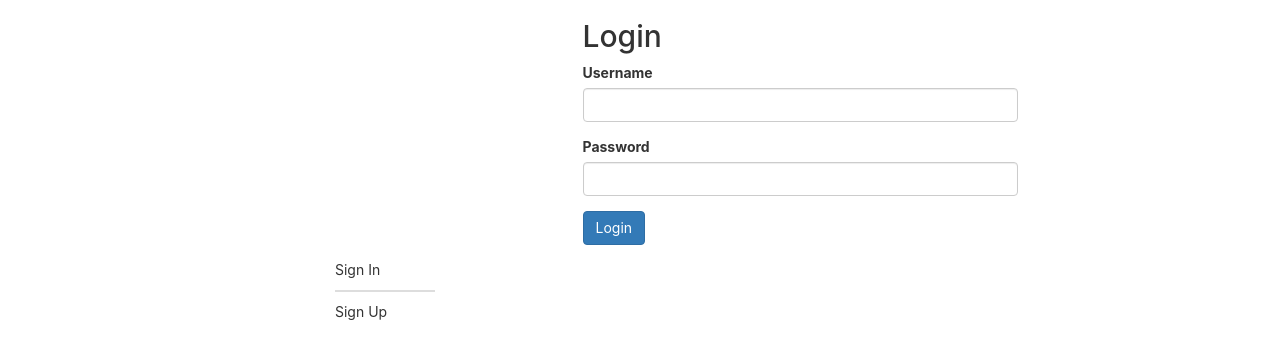
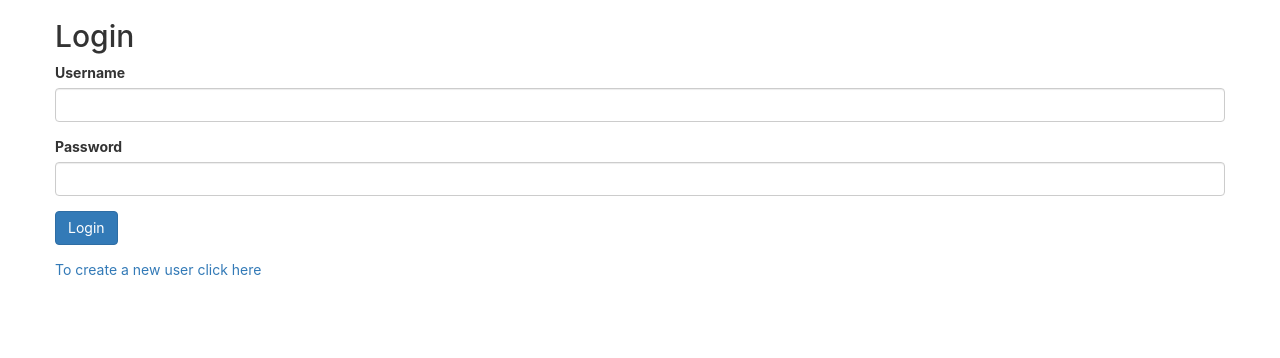
Before and after one commit to jainanshul/mern-example, a React (Create React App) app in the folder client/: page /auth in a window 1280 px wide. Shown: the top 358 px of the page. Built offline with nearby package versions, Linux system fonts and the light colour scheme.

Commit message:
Fix style issues with authentication screen

```diff
--- a/client/src/App.js
+++ b/client/src/App.js
@@ -5,8 +5,9 @@ import {
   Route,
 } from 'react-router-dom';
 
-import Logout from './Logout';
+import Home from './Home';
 import Authenticator from './Authenticator';
+import Register from './Register';
 import PrivateRoute from './PrivateRoute';
 
 export default class App extends Component {
@@ -15,8 +16,9 @@ export default class App extends Component {
       <BrowserRouter>
         <Switch>
           <Route path='/auth' component={Authenticator} />
-          <PrivateRoute exact path='/' component={Logout} />
-          <PrivateRoute path='/logout' component={Logout} />
+          <Route path='/register' component={Register} />
+          <PrivateRoute exact path='/' component={Home} />
+          <PrivateRoute path='/home' component={Home} />
         </Switch>
       </BrowserRouter>
     );
--- a/client/src/Authenticator.js
+++ b/client/src/Authenticator.js
@@ -1,58 +1,25 @@
 // src/Authenticator.js
 import React from 'react';
-import {css} from 'glamor';
-import {withRouter} from 'react-router-dom';
+import {Grid, Row, Col} from 'react-bootstrap';
+import {withRouter, Link} from 'react-router-dom';
 
 import Login from './Login';
-import Register from './Register';
-
-const styles = {
-  buttonContainer: {
-    display: 'flex',
-    justifyContent: 'center'
-  },
-  button: {
-    width: '100px',
-    paddingBottom: '10px',
-    cursor: 'pointer',
-    borderBottom: '2px solid transparent'
-  },
-  underline: {
-    borderBottomColor: '#ddd'
-  }
-};
 
 class Authenticator extends React.Component {
-  state = {
-    showSignIn: true
-  }
-  switchState = (showSignIn) => {
-    this.setState({
-      showSignIn
-    });
-  }
   render() {
-    const { showSignIn } = this.state;
     return (
-      <div className="col-md-9 col-md-offset-3">
-        {
-          showSignIn ? (
+      <Grid>
+        <Row>
+          <Col>
             <Login />
-          ) : (
-            <Register />
-          )
-        }
-        <div>
-          <p
-            {...css(styles.button, showSignIn && styles.underline)}
-            onClick={() => this.switchState(true)}
-          >Sign In</p>
-          <p
-            onClick={() => this.switchState(false)}
-            {...css(styles.button, !showSignIn && styles.underline)}
-          >Sign Up</p>
-        </div>
-      </div>
+          </Col>
+        </Row>
+        <Row>
+          <Col>
+            <Link to={'/register'}>To create a new user click here</Link>
+          </Col>
+        </Row>
+      </Grid>
     );
   }
 }
--- a/client/src/Logout.js
+++ b/client/src/Home.js
@@ -3,7 +3,7 @@ import {withRouter} from 'react-router-dom';
 
 import user from './User';
 
-class Logout extends Component {
+class Home extends Component {
   constructor(props) {
     super(props);
 
@@ -61,4 +61,4 @@ class Logout extends Component {
   }
 }
 
-export default withRouter(Logout);
+export default withRouter(Home);
--- a/client/src/Login.js
+++ b/client/src/Login.js
@@ -1,5 +1,6 @@
 import React from 'react';
 import {withRouter} from 'react-router-dom';
+import {Grid, Row, Col} from 'react-bootstrap';
 
 import user from './User';
 
@@ -51,8 +52,10 @@ class Login extends React.Component {
   render() {
     const { username, password, isLoading, error } = this.state;
     return (
-      <div className="col-md-6 col-md-offset-3">
-        <h2>Login</h2>
+      <Grid>
+        <Row><Col><h2>Login</h2></Col></Row>
+        <Row>
+          <Col>
             <form name="form" onSubmit={this.handleSubmit}>
               <div className={'form-group'}>
                 <label htmlFor="username">Username</label>
@@ -65,11 +68,17 @@ class Login extends React.Component {
               <div className="form-group">
                 <button className="btn btn-primary" disabled={isLoading}>Login</button>
               </div>
+            </form>
+          </Col>
+        </Row>
+        <Row>
+          <Col>
             {error &&
               <div className={'alert alert-danger'}>{error}</div>
             }
-        </form>
-      </div>
+          </Col>
+        </Row>
+      </Grid>
     );
   }
 }
--- a/client/src/Register.js
+++ b/client/src/Register.js
@@ -1,4 +1,5 @@
 import React from 'react';
+import {Grid, Row, Col} from 'react-bootstrap';
 import {withRouter} from 'react-router-dom';
 
 import user from './User';
@@ -30,7 +31,7 @@ class Register extends React.Component {
     const { email, password } = this.state;
 
     user.register(email, password)
-    .then(json => {
+    .then(() => {
       this.setState({
         isLoading: false,
         email: '',
@@ -45,14 +46,16 @@ class Register extends React.Component {
         error: error.message,
         isLoading: false,
       });
-    })
+    });
   }
 
   render() {
     const {username, password, isLoading, error} = this.state;
     return (
-      <div className="col-md-6 col-md-offset-3">
-        <h2>Register</h2>
+      <Grid>
+        <Row><Col><h2>Register</h2></Col></Row>
+        <Row>
+          <Col>
             <form name="form" onSubmit={this.handleSubmit}>
               <div className={'form-group'}>
                 <label htmlFor="username">Username</label>
@@ -65,11 +68,17 @@ class Register extends React.Component {
               <div className="form-group">
                 <button className="btn btn-primary" disabled={isLoading}>Register</button>
               </div>
+            </form>
+          </Col>
+        </Row>
+        <Row>
+          <Col>
             {error &&
               <div className={'alert alert-danger'}>{error}</div>
             }
-        </form>
-      </div>
+          </Col>
+        </Row>
+      </Grid>
     );
   }
 }
```
Lines whose indentation alone changed are shown as unchanged.
